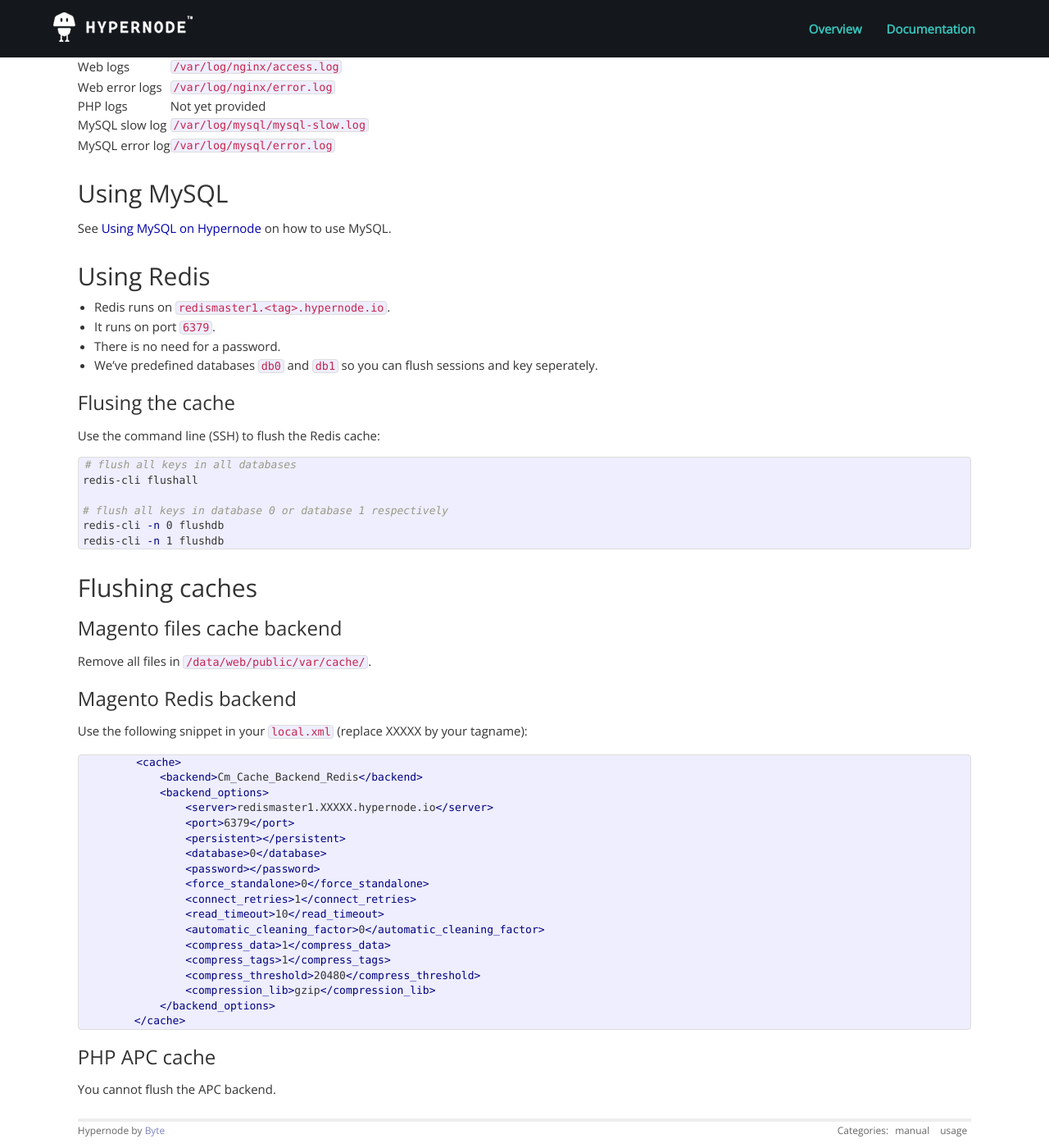
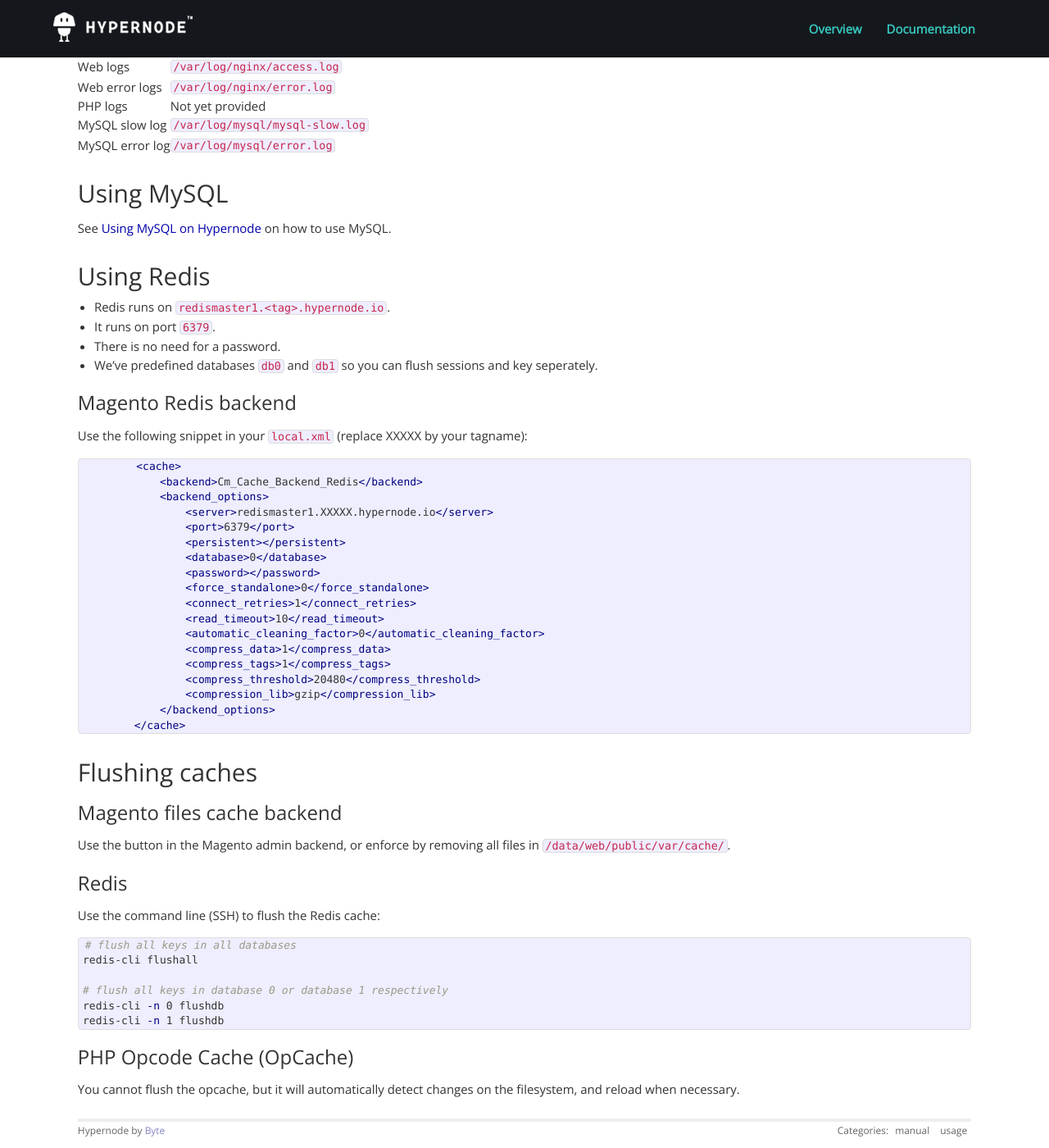
Before and after one commit to damnlie/hypernode.github.io, a Jekyll site: the page built from _posts/2014-02-12-using-the-hypernode-application-node.md, in a window 1280 px wide and 1400 px high, scrolled down 659 px. Shown: the whole window at 82% size. Built offline with Jekyll 4.4.1, drawn with Linux system fonts in a browser that asks for light colours; nearby versions of some CDN libraries; Markdown is read by kramdown in place of the engine named in the settings.

Commit message:
reorganized flush and redis sections

````diff
--- a/_posts/2014-02-12-using-the-hypernode-application-node.md
+++ b/_posts/2014-02-12-using-the-hypernode-application-node.md
@@ -47,25 +47,6 @@
 * There is no need for a password.
 * We've predefined databases `db0` and `db1` so you can flush sessions and key seperately.
 
-### Flusing the cache
-
-Use the command line (SSH) to flush the Redis cache:
-
-```bash
-# flush all keys in all databases
-redis-cli flushall
-
-# flush all keys in database 0 or database 1 respectively
-redis-cli -n 0 flushdb
-redis-cli -n 1 flushdb
-```
-
-## Flushing caches
-
-### Magento files cache backend
-
-Remove all files in `/data/web/public/var/cache/`.
-
 ### Magento Redis backend
 
 Use the following snippet in your `local.xml` (replace XXXXX by your tagname):
@@ -91,6 +72,26 @@
         </cache>
 ```
 
-### PHP APC cache
 
-You cannot flush the APC backend.
+## Flushing caches
+
+### Magento files cache backend
+
+Use the button in the Magento admin backend, or enforce by removing all files in `/data/web/public/var/cache/`.
+
+### Redis
+
+Use the command line (SSH) to flush the Redis cache:
+
+```bash
+# flush all keys in all databases
+redis-cli flushall
+
+# flush all keys in database 0 or database 1 respectively
+redis-cli -n 0 flushdb
+redis-cli -n 1 flushdb
+```
+
+### PHP Opcode Cache (OpCache)
+
+You cannot flush the opcache, but it will automatically detect changes on the filesystem, and reload when necessary.
````
